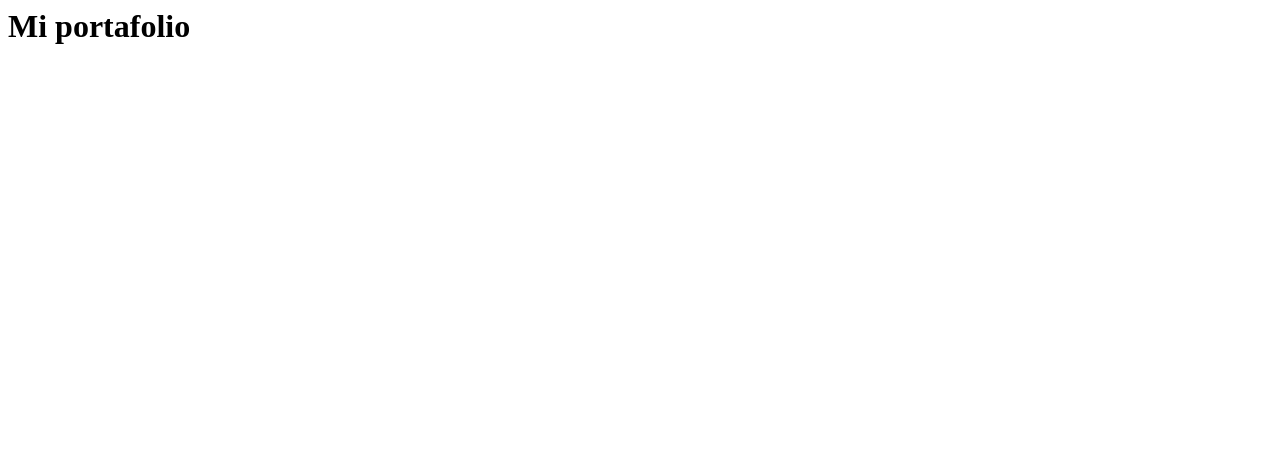
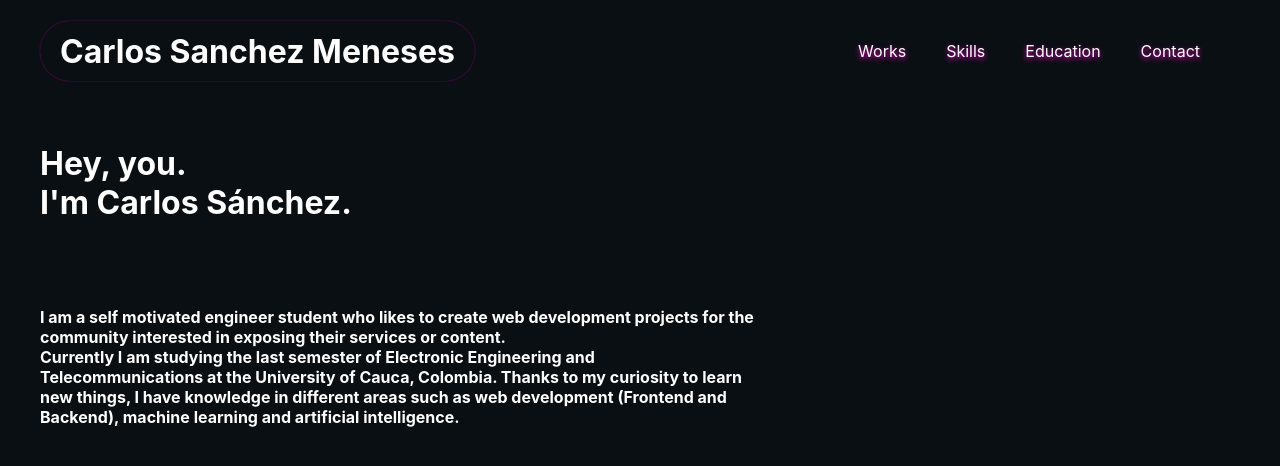
Before and after one commit to scarlos723/portafolio-react, a React app: page / in a window 1280 px wide. Shown: the top 466 px of the page. Built offline with nearby package versions, Linux system fonts and the light colour scheme; grey boxes are pictures that could not be loaded.

Commit message:
backup antes de instalar url-loader

```diff
--- /dev/null
+++ b/src/App.jsx
@@ -0,0 +1,21 @@
+import React from 'react'
+import { Introduction } from './components/Introdution'
+import { Router } from '@reach/router'
+import { Navbar } from './components/Navbar'
+
+import { GlobalStyles } from './GlobalStyles'
+import { Education } from './components/Education'
+
+export const App = () => {
+  return (
+    <>
+      <GlobalStyles />
+      <Navbar />
+      <Router>
+        <Introduction path='/' />
+        <Education path='/education' />
+      </Router>
+
+    </>
+  )
+}
--- /dev/null
+++ b/src/GlobalStyles.jsx
@@ -0,0 +1,21 @@
+
+import { createGlobalStyle } from 'styled-components'
+
+export const GlobalStyles = createGlobalStyle`
+  html{
+    box-sizing:border-box;
+    font-family: --apple-system, BlinkMacSystemFont, 'Segoe UI', Roboto, Oxygen, Ubuntu, Cantarell, 'Open Sans', 'Helvetica Neue', sans-serif;
+    color:white;
+  }
+
+  *, *:after, *:before{
+    box-sizing: inherit;
+  }
+
+  body{
+    background-color: #0A0F13;
+    height: 100vh;
+    margin: 0 auto;
+    overscroll-behavior: none; //evita que nuestra app haga rebotes cuando usamos scroll
+  }
+`
--- /dev/null
+++ b/src/components/Education/index.jsx
@@ -0,0 +1,32 @@
+import React from 'react'
+import { Grid, Grid2 } from './styles'
+
+export const Education = () => {
+  return (
+    <section>
+      <Grid>
+        <div>
+          <img src='https://picsum.photos/500/500' alt='' />
+        </div>
+        <div>
+          <p> <h1>Academy </h1></p>
+          <p>University of Cauca, Colombia</p>
+          <p>Electronic Engineering and Telecommunications</p>
+          <p>2016 - Now</p>
+        </div>
+      </Grid>
+      <Grid2>
+        <div>
+          <p><h1>Online Courses</h1></p>
+          <p>MIT - <a href=''>Machine Learning with Python - From Linear Models to Deep Learning</a> </p>
+          <p>Harvard - <a href=''>Web Development with Python and JavaScript</a> </p>
+          <p>Harvard - <a href=''>Introduction to Artificial Intelligence whit Python</a> </p>
+          <p><small>(Click on course name to see certificate)</small></p>
+        </div>
+        <div>
+          <img src='https://picsum.photos/500/500' alt='' />
+        </div>
+      </Grid2>
+    </section>
+  )
+}
--- /dev/null
+++ b/src/components/Education/styles.jsx
@@ -0,0 +1,12 @@
+import styled from 'styled-components'
+
+export const Grid = styled.div`
+  display: grid;
+  grid-template-columns: 2fr 3fr;
+  margin: 20px 40px;
+`
+export const Grid2 = styled.div`
+  display: grid;
+  grid-template-columns: 3fr 2fr;
+  margin: 20px 40px;
+`
--- /dev/null
+++ b/src/components/Introdution/index.jsx
@@ -0,0 +1,32 @@
+import React from 'react'
+import { Grid } from './styles'
+import VideoCod from '../../assets/components/Navbar/videoCoding.mp4'
+
+export const Introduction = () => {
+  return (
+    <Grid>
+      <div style={{ width: '70%' }}>
+        <h1>
+          Hey, you. <br />
+          I'm Carlos Sánchez.
+        </h1>
+      </div>
+      <div style={{ width: '60%' }}>
+        <h4>
+          I am a self motivated engineer student who likes to create web
+          development projects for the community interested in exposing their
+          services or content.
+          <br />
+          Currently I am studying the last semester of Electronic Engineering
+          and Telecommunications at the University of Cauca, Colombia. Thanks to
+          my curiosity to learn new things, I have knowledge in different areas
+          such as web development (Frontend and Backend), machine learning and
+          artificial intelligence.
+        </h4>
+      </div>
+      <video autoplay muted loop>
+        <source src={VideoCod} type='video/mp4' />
+      </video>
+    </Grid>
+  )
+}
--- /dev/null
+++ b/src/components/Introdution/styles.jsx
@@ -0,0 +1,8 @@
+import styled from 'styled-components'
+
+export const Grid = styled.div`
+  display: grid;
+  grid-template-rows: 1fr 1fr ;
+  margin: 20px 40px;
+
+`
--- /dev/null
+++ b/src/components/Navbar/index.jsx
@@ -0,0 +1,22 @@
+import React from 'react'
+import { Head, Icon, Ul, Menu, LogoText } from './styles'
+
+export const Navbar = () => {
+  return (
+    <Head>
+      <Icon>
+        <LogoText> <a href='/'> Carlos Sanchez Meneses </a> </LogoText>
+      </Icon>
+      <Menu>
+
+        <Ul>
+          <li> <a href='Works'>Works</a></li>
+          <li> <a href='/skills'> Skills </a> </li>
+          <li> <a href='/education'> Education </a>  </li>
+          <li> <a href='/constact'> Contact</a></li>
+        </Ul>
+
+      </Menu>
+    </Head>
+  )
+}
--- /dev/null
+++ b/src/components/Navbar/styles.jsx
@@ -0,0 +1,55 @@
+import styled, { keyframes } from 'styled-components'
+const pulseAnimation = keyframes`
+  0% { box-shadow: 0px 0px 0px #A6048B  }
+  25% { box-shadow: 0px 0px 2px #A6048B  }
+  50% { box-shadow: 0px 0px 10px #A6048B  }
+  75% { box-shadow: 0px 0px 2px #A6048B  }
+  100% { box-shadow: 0px 0px 0px #A6048B  }
+
+`
+
+export const LogoText = styled.h1`
+  animation: ${pulseAnimation} 3s linear infinite;
+  display: flex;
+  align-items: center;
+  padding: 0px 20px ;
+  height:60px ;
+  border-radius: 30px;
+  a{
+  text-decoration: none;
+  color: white;
+  }
+`
+
+export const Head = styled.div`
+  display: grid;
+  grid-template-columns: 1fr 1fr;
+  /*box-shadow: 0px 0.2px 10px 0px black;*/
+  padding: 0px 40px;
+`
+
+export const Icon = styled.div`
+  display: flex;
+  grid-column: 1;
+`
+
+export const Menu = styled.div`
+  display: flex;
+  justify-content: flex-end;
+  grid-column: 2;
+`
+export const Ul = styled.ul`
+  list-style: none;
+  display: flex;
+  flex-flow: row nowrap;
+  align-items: center;
+  li{
+    margin-right: 40px;
+    a{
+      color: white;
+      text-decoration: none;
+      text-shadow: 0px 2px 5px rgb(255, 0, 212)
+    }
+
+  }
+`
--- a/src/index.js
+++ b/src/index.js
@@ -1,7 +1,7 @@
-import React from "react";
-import  ReactDOM  from "react-dom";
-
+import React from 'react'
+import ReactDOM from 'react-dom'
+import { App } from './App'
 
 ReactDOM.render(
-    <h1>Mi portafolio</h1>, document.getElementById('app')
+  <App />, document.getElementById('app')
 )
```
Also changed, not shown: package.json (+10 -2 lines), webpack.config.js (+6 -6 lines), 2 other files (tests, documents, lock files or other folders).
